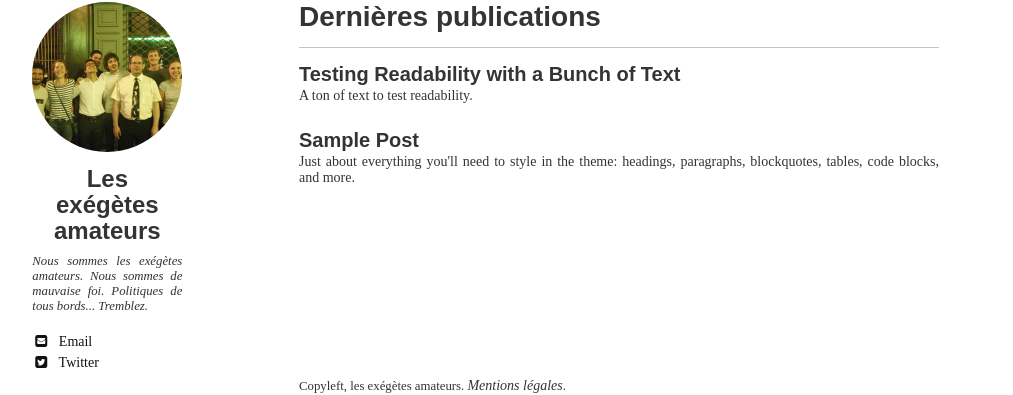
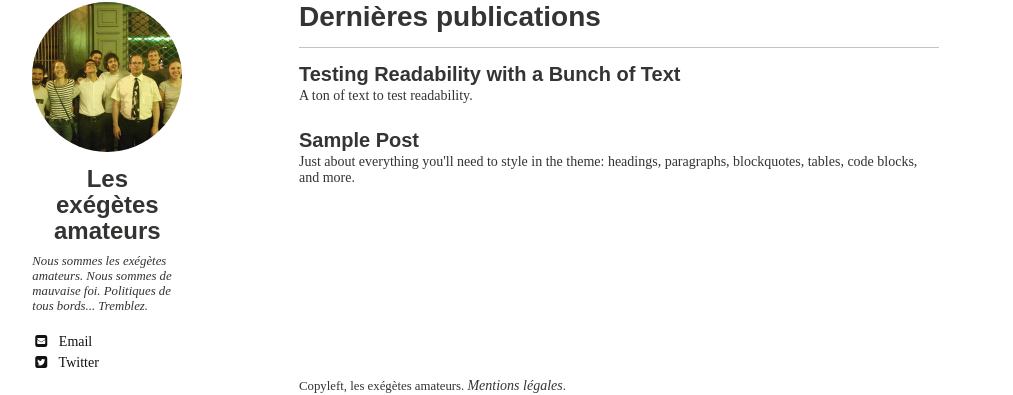
Before and after one commit to hugoroy/exegetes-web, a Jekyll site: the page built from index.md, in a window 1280 px wide. Shown: the part 271-666 px from the top of the page, without its empty margins (21-1034 px from the left). Built offline with Jekyll 4.4.1, drawn with Linux system fonts in a browser that asks for light colours; nearby versions of some CDN libraries.

Commit message:
justification désactivées car pas de support chrome pour le francais

```diff
--- a/_sass/typography.scss
+++ b/_sass/typography.scss
@@ -135,9 +135,14 @@ blockquote {
 p {
     font-size: 1.1rem;
 	margin: 0 0 $indent-var;
-    text-align: justify;
+    /* text-align: justify; */
+    /* Do not justify the text until all major web browsers support
+    hyphens for lang="fr" which is not the case for Chrome yet. See
+    https://developer.mozilla.org/en-US/docs/Web/CSS/hyphens#Browser_compatibility
+    */
     -webkit-hyphens: auto;
     -ms-hyphens: auto;
+    -o-hyphens: auto;
     -moz-hyphens: auto;
     hyphens: auto;
 
```
